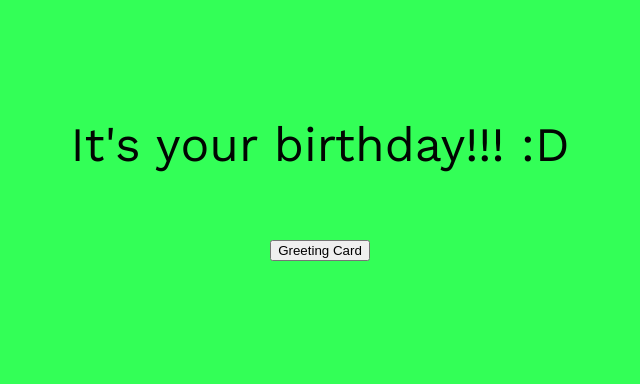
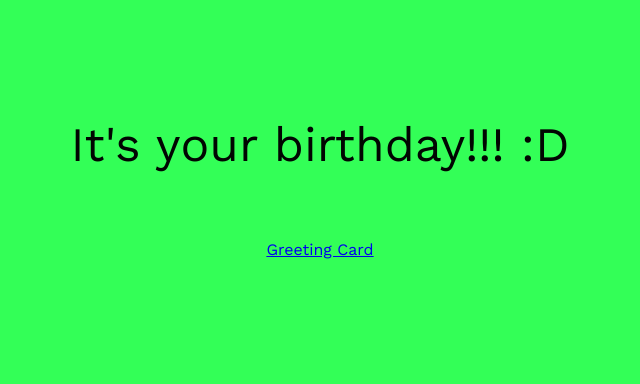
Before and after one commit to Pashu07/birthday-wish, a website: page index.html in a window 1280 px wide. Shown: the part 92-476 px from the top of the page, without its empty margins (320-960 px from the left). Drawn offline with nearby package versions, Linux system fonts and the light colour scheme.

Commit message:
Update index.html

```diff
--- a/index.html
+++ b/index.html
@@ -122,7 +122,7 @@
     <div class="nine">
       <p data-node-name="outroText">Okay, now come back and tell me if you liked it.</p>
       <p id="replay" data-node-name="replayText">Or click, if you want to watch it again.</p>
-      <button href="https://pashu07.github.io/birthday/">Greeting Card</button>
+      <a href="https://pashu07.github.io/birthday/" target="_blank">Greeting Card</a>
       <p class="last-smile" data-node-name="outroSmiley">:)</p>
     </div>
   </div>
```
